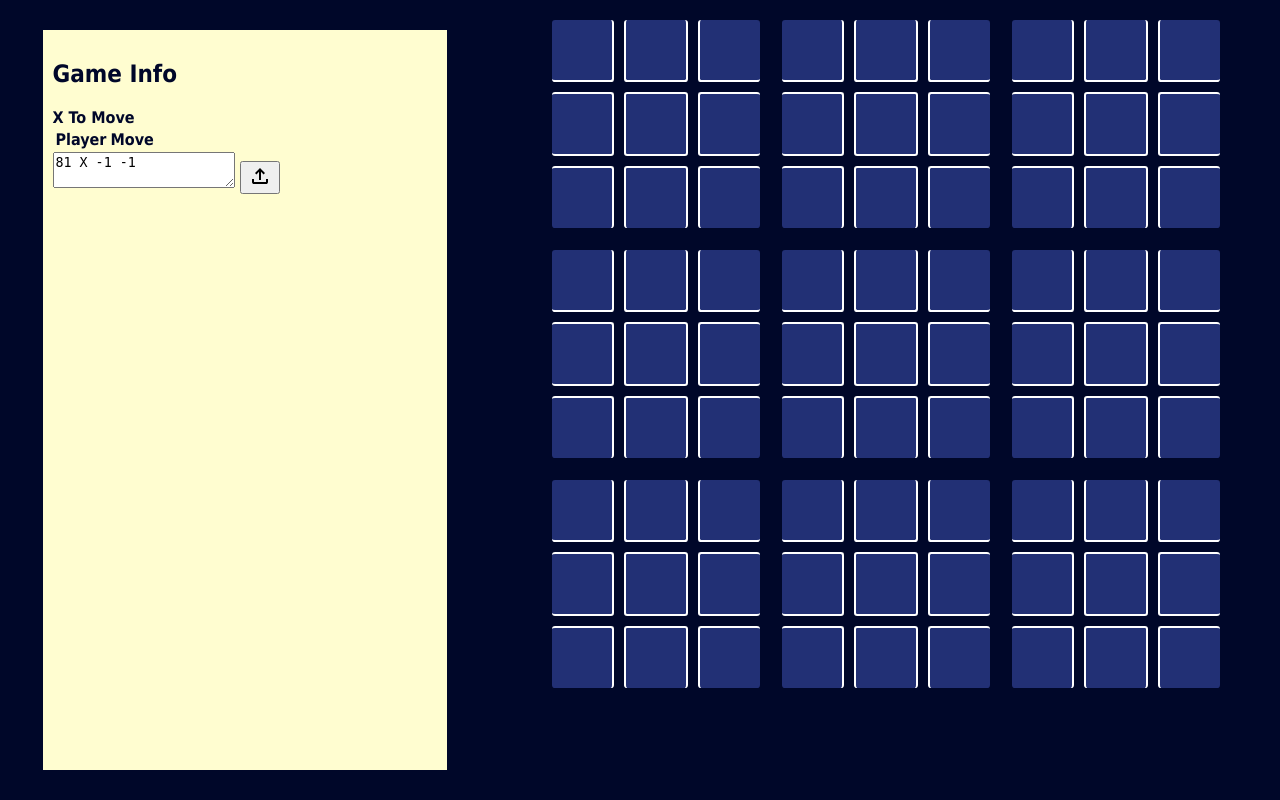
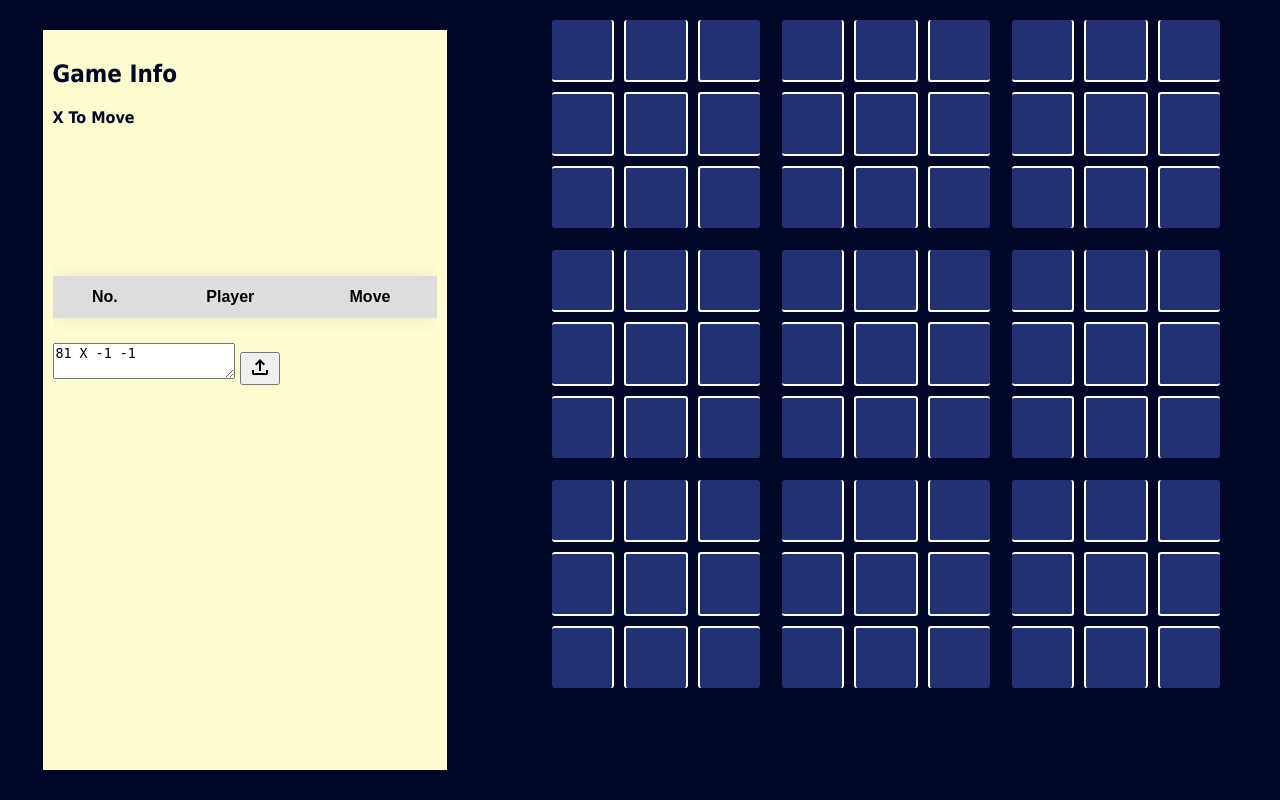
Before and after one commit to noahkaboa/UltimateTicTacToe, a Flask app: page /game in a window 1280 px wide. Run offline with Flask 3, Linux system fonts and the light colour scheme; lists and menus that the app fills with data are empty; some libraries are stand-ins or nearby versions.

Commit message:
Made nice move table

```diff
--- a/app/static/game.css
+++ b/app/static/game.css
@@ -122,3 +122,37 @@ body {
     color:#000729;
     padding: 10px;
 }
+
+.move-list-container {
+    overflow: scroll;
+    height: 30%;
+    display: flex;
+    flex-direction: column-reverse;
+}
+.move-list {
+    border-collapse: collapse;
+    margin: 25px 0;
+    font-size: 1em;
+    font-family: sans-serif;
+    box-shadow: 0 0 20px rgba(0, 0, 0, 0.1);
+}
+
+.move-list th[scope=col] {
+    background-color: #ddd;
+    color: black;
+    font-weight: bold;
+    padding: 12px 15px;
+    position: sticky;
+    top: 0;
+}
+
+.move-list td {
+    padding: 12px 15px;
+    text-align: center;
+    border-bottom: 1px solid #ddd;
+}
+
+.move-list:last-child td {
+    border-bottom: none;
+    color: #000729;
+}
--- a/app/static/game.js
+++ b/app/static/game.js
@@ -3,7 +3,8 @@ const miniSquares = document.querySelectorAll('.mini-square');
 const utnText = document.getElementById("utn");
 const utnButton = document.getElementById("utn-button");
 const moveList = document.getElementById("move-list");
-toMove = "X";
+let toMove = "X";
+let moveCounter = 0;
 
 // Reset game on reload
 window.onload = function() {
@@ -41,6 +42,7 @@ miniSquares.forEach(miniSquare => {
     })
     return_data = JSON.parse(return_data)
     if (return_data['success']) {
+        moveCounter++;
         toMove = toMove === "X" ? "O" : "X";
         miniSquare.innerHTML = return_data['player'];
         miniSquare.classList.add(return_data['player'].toLowerCase());
@@ -66,7 +68,7 @@ miniSquares.forEach(miniSquare => {
         utnText.innerHTML = return_data['utn'];
 
         let newMove = document.createElement("tr");
-        newMove.innerHTML = `<th scope='row'>${return_data['player']}</th><td>${bigRow}-${bigCol}-${smallRow}-${smallCol}</td>`;
+        newMove.innerHTML = `<th scope='row'>${moveCounter}</th><td>${return_data['player']}</td></th><td>${bigRow}-${bigCol}-${smallRow}-${smallCol}</td>`;
         moveList.appendChild(newMove);
 
         for (const move of return_data['valid_moves']) {
--- a/app/templates/game.html
+++ b/app/templates/game.html
@@ -12,10 +12,13 @@
         <h2>Game Info</h2>
         <div class="player" id="player">{{ current_player }} To Move</div>
         <div class="winner" id="winner"></div>
-        <table class="move-list" id="move-list">
-            <th scope="col">Player</th>
-            <th scope="col">Move</th>
-        </table>
+        <div class="move-list-container">
+            <table class="move-list" id="move-list">
+                <th scope="col">No.</th>
+                <th scope="col">Player</th>
+                <th scope="col">Move</th>
+            </table>
+        </div>
         <textarea class="utn" id="utn">81 X -1 -1</textarea>
         <button class="utn-button" id="utn-button"><svg xmlns="http://www.w3.org/2000/svg" height="24px" viewBox="0 -960 960 960" width="24px" fill="#000000"><path d="M440-320v-326L336-542l-56-58 200-200 200 200-56 58-104-104v326h-80ZM240-160q-33 0-56.5-23.5T160-240v-120h80v120h480v-120h80v120q0 33-23.5 56.5T720-160H240Z"/></svg></button>
     </div>
```
